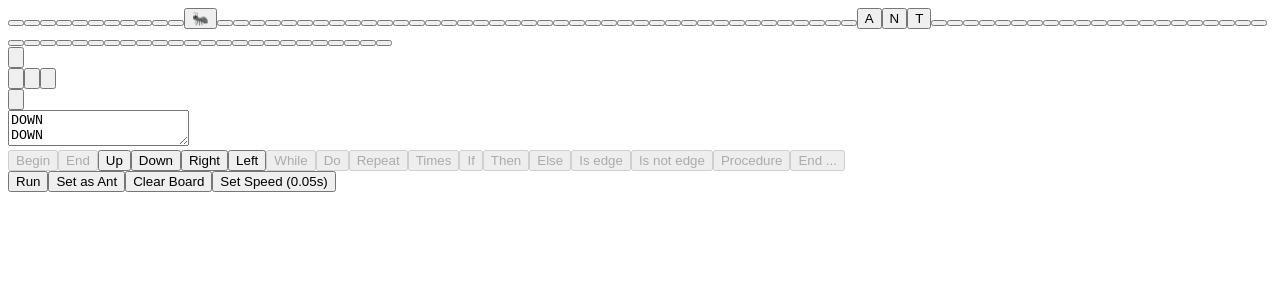
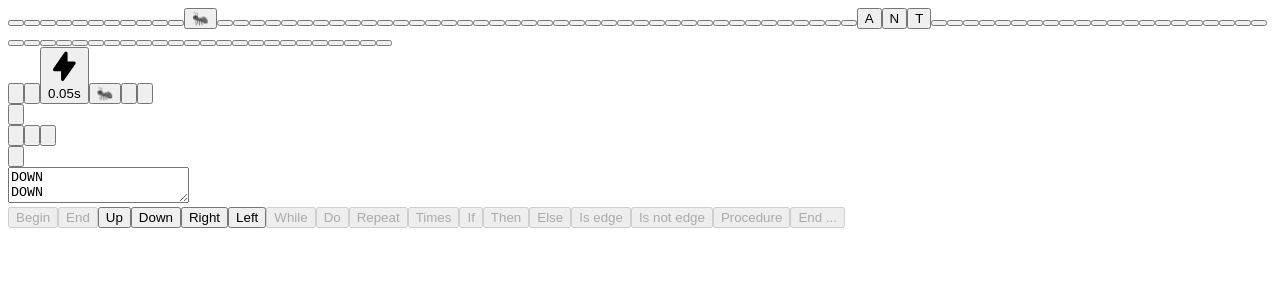
Before and after one commit to allindevelopers/executanti, a Nuxt app: page /furnica in a window 1280 px wide. Shown: the top 300 px of the page. Built offline with nearby package versions, Linux system fonts and the light colour scheme.

Commit message:
redesign everything

```diff
--- /dev/null
+++ b/components/bolt.component.vue
@@ -0,0 +1,13 @@
+<template>
+	<svg
+		xmlns="http://www.w3.org/2000/svg"
+		viewBox="0 0 20 20"
+		fill="currentColor"
+	>
+		<path
+			fill-rule="evenodd"
+			d="M11.3 1.046A1 1 0 0112 2v5h4a1 1 0 01.82 1.573l-7 10A1 1 0 018 18v-5H4a1 1 0 01-.82-1.573l7-10a1 1 0 011.12-.38z"
+			clip-rule="evenodd"
+		/>
+	</svg>
+</template>
--- a/components/button.component.ts
+++ b/components/button.component.ts
@@ -3,7 +3,7 @@ import { FunctionalComponent } from "@vue/runtime-dom";
 const Button: FunctionalComponent<any> = (props, { slots }) => {
 	const { class: className, ...rest } = props;
 	const classes = [
-		"bg-gray-100 active:bg-gray-200 px-4 py-2 uppercase disabled:text-gray-300",
+		"bg-white active:bg-gray-200 px-4 py-2 uppercase disabled:text-gray-300 hover:bg-gray-100",
 		className,
 	];
 	const newProps = { ...rest, class: classes };
--- /dev/null
+++ b/components/edit.component.vue
@@ -0,0 +1,16 @@
+<template>
+	<svg
+		xmlns="http://www.w3.org/2000/svg"
+		viewBox="0 0 20 20"
+		fill="currentColor"
+	>
+		<path
+			d="M17.414 2.586a2 2 0 00-2.828 0L7 10.172V13h2.828l7.586-7.586a2 2 0 000-2.828z"
+		/>
+		<path
+			fill-rule="evenodd"
+			d="M2 6a2 2 0 012-2h4a1 1 0 010 2H4v10h10v-4a1 1 0 112 0v4a2 2 0 01-2 2H4a2 2 0 01-2-2V6z"
+			clip-rule="evenodd"
+		/>
+	</svg>
+</template>
--- /dev/null
+++ b/components/play.component.vue
@@ -0,0 +1,13 @@
+<template>
+	<svg
+		xmlns="http://www.w3.org/2000/svg"
+		viewBox="0 0 20 20"
+		fill="currentColor"
+	>
+		<path
+			fill-rule="evenodd"
+			d="M10 18a8 8 0 100-16 8 8 0 000 16zM9.555 7.168A1 1 0 008 8v4a1 1 0 001.555.832l3-2a1 1 0 000-1.664l-3-2z"
+			clip-rule="evenodd"
+		/>
+	</svg>
+</template>
--- /dev/null
+++ b/components/question.component.vue
@@ -0,0 +1,13 @@
+<template>
+	<svg
+		xmlns="http://www.w3.org/2000/svg"
+		viewBox="0 0 20 20"
+		fill="currentColor"
+	>
+		<path
+			fill-rule="evenodd"
+			d="M18 10a8 8 0 11-16 0 8 8 0 0116 0zm-8-3a1 1 0 00-.867.5 1 1 0 11-1.731-1A3 3 0 0113 8a3.001 3.001 0 01-2 2.83V11a1 1 0 11-2 0v-1a1 1 0 011-1 1 1 0 100-2zm0 8a1 1 0 100-2 1 1 0 000 2z"
+			clip-rule="evenodd"
+		/>
+	</svg>
+</template>
--- /dev/null
+++ b/components/trash.component.vue
@@ -0,0 +1,13 @@
+<template>
+	<svg
+		xmlns="http://www.w3.org/2000/svg"
+		viewBox="0 0 20 20"
+		fill="currentColor"
+	>
+		<path
+			fill-rule="evenodd"
+			d="M9 2a1 1 0 00-.894.553L7.382 4H4a1 1 0 000 2v10a2 2 0 002 2h8a2 2 0 002-2V6a1 1 0 100-2h-3.382l-.724-1.447A1 1 0 0011 2H9zM7 8a1 1 0 012 0v6a1 1 0 11-2 0V8zm5-1a1 1 0 00-1 1v6a1 1 0 102 0V8a1 1 0 00-1-1z"
+			clip-rule="evenodd"
+		/>
+	</svg>
+</template>
--- a/nuxt.config.ts
+++ b/nuxt.config.ts
@@ -24,5 +24,8 @@ export default defineNuxtConfig({
 				href: "https://fav.farm/%F0%9F%90%9C",
 			},
 		],
+		bodyAttrs: {
+			class: "bg-amber-50",
+		},
 	},
 });
--- a/pages/furnica.vue
+++ b/pages/furnica.vue
@@ -2,7 +2,7 @@
 	<Container class="py-4 max-w-lg">
 		<div
 			ref="grid"
-			class="grid gap-px bg-gray-200 p-px grid-cols-10 grid-rows-10 text-lg sm:text-2xl"
+			class="grid gap-px bg-gray-200 grid-cols-10 grid-rows-10 text-lg sm:text-2xl rounded-xl border overflow-hidden"
 		>
 			<button
 				v-for="(cell, i) in cells"
@@ -13,22 +13,52 @@
 					{ 'bg-blue-100': cell.type === AntType },
 				]"
 				@focus="cellFocus(cell)"
-				@click="cellClick(cell)"
 			>
 				{{ cell.char }}
 			</button>
 		</div>
-		<div class="fixed bottom-0 right-0 md:static m-4">
+		<div
+			class="grid gap-px grid-cols-7 sm:grid-cols-10 my-4 border border-transparent"
+		>
+			<Control @click="run" class="rounded-l-xl" title="Run">
+				<PlayIcon class="h-6 w-6" />
+			</Control>
+			<Control @click="cellEdit" title="Edit focused cell">
+				<EditIcon class="h-6 w-6" />
+			</Control>
+			<Control
+				@click="setSpeed"
+				:title="`Set speed (${speed / 1000} seconds)`"
+				class="relative"
+			>
+				<BoltIcon class="h-6 w-6" />
+				<span
+					class="absolute lowercase text-gray-400 text-xs right-1 bottom-px"
+				>
+					{{ speed / 1000 }}s
+				</span>
+			</Control>
+			<Control @click="setAsAnt" title="Set current cell as Ant">
+				🐜
+			</Control>
+			<Control @click="clearBoard" title="Clear board">
+				<TrashIcon class="h-6 w-6" />
+			</Control>
+			<Control @click="helpClick" class="rounded-r-xl">
+				<QuestionIcon class="h-6 w-6" />
+			</Control>
+		</div>
+		<div class="fixed bottom-0 right-0 m-4">
 			<Joystick @click="joystickMove" v-model:record="record" />
 		</div>
-		<div class="mt-4 mx-auto flex p-px gap-px max-w-max bg-gray-200">
+		<div class="my-4 flex gap-px bg-gray-200 rounded-xl">
 			<textarea
-				class="flex-grow p-4 font-mono uppercase resize-none overflow-x-scroll"
+				class="flex-grow p-4 font-mono uppercase resize-none rounded-l-xl border-r-1"
 				placeholder="Code goes here..."
 				v-model="textarea"
 			></textarea>
-			<div class="grid gap-px place-content-start">
-				<Button disabled>Begin</Button>
+			<div class="grid gap-px border-r border-t border-b rounded-xl">
+				<Button disabled class="rounded-tr-xl">Begin</Button>
 				<Button disabled>End</Button>
 				<Button @click="textarea += 'UP\n'">Up</Button>
 				<Button @click="textarea += 'DOWN\n'">Down</Button>
@@ -44,20 +74,7 @@
 				<Button disabled>Is edge</Button>
 				<Button disabled>Is not edge</Button>
 				<Button disabled>Procedure</Button>
-				<Button disabled>End ...</Button>
-			</div>
-			<div class="grid gap-px content-start">
-				<div class="flex gap-px items-start">
-					<div class="grid">
-						<Button @click="run">Run</Button>
-						<Button @click="setAsAnt">Set as Ant</Button>
-						<Button @click="clearBoard">Clear Board</Button>
-						<Button @click="setSpeed">
-							Set Speed
-							<span class="lowercase">({{ speed / 1000 }}s)</span>
-						</Button>
-					</div>
-				</div>
+				<Button disabled class="rounded-br-xl">End ...</Button>
 			</div>
 		</div>
 	</Container>
@@ -67,6 +84,11 @@
 import Container from "~~/components/container.component";
 import Joystick from "~~/components/joystick.component.vue";
 import Button from "~~/components/button.component";
+import PlayIcon from "~~/components/play.component.vue";
+import TrashIcon from "~~/components/trash.component.vue";
+import BoltIcon from "~~/components/bolt.component.vue";
+import EditIcon from "~~/components/edit.component.vue";
+import QuestionIcon from "~~/components/question.component.vue";
 import {
 	AntType,
 	ArrowCodes,
@@ -124,13 +146,20 @@ function joystickMove(direction: ArrowCodes) {
 	moveAnt(direction);
 }
 
-function cellFocus(cell: Cell) {
+function cellFocus(cell?: Cell) {
 	focusedCell.value = cell;
 }
 
-function cellClick(cell: Cell) {
+function cellEdit() {
+	if (!focusedCell.value) return;
 	const newCell = getCharCell(getChar());
-	cells.value = cells.value.map((c) => (c !== cell ? c : newCell));
+	cells.value = cells.value.map((c) =>
+		c !== focusedCell.value ? c : newCell
+	);
+}
+
+function helpClick() {
+	window.alert("Guide coming soon!");
 }
 
 function moveAnt(direction: ArrowCodes): boolean {
@@ -155,21 +184,25 @@ function moveAnt(direction: ArrowCodes): boolean {
 }
 
 function getChar() {
-	const text = window.prompt();
+	const text = window.prompt("Enter a character for cell. Can be emoji");
 	if (!text) return;
 	const [firstSymbol] = Array.from(text);
 	return firstSymbol.length !== 1 ? firstSymbol : firstSymbol.toUpperCase();
 }
 
 function setSpeed() {
-	const text = window.prompt("Number of seconds");
+	const text = window.prompt("Number of seconds for Ant to run");
 	try {
 		speed.value = Number.parseFloat(text) * 1000;
 	} catch {}
 }
 
 function clearBoard() {
-	cells.value = createGrid({ size });
+	cells.value = createGrid({
+		size,
+		antIndex: Math.floor(Math.random() * size * size),
+	});
+	textarea.value = "";
 }
 
 async function run() {
@@ -241,4 +274,18 @@ onMounted(() => {
 	doc.addEventListener("keydown", listener);
 	onUnmounted(() => doc.removeEventListener("keydown", listener));
 });
+
+function Control(props: any, { slots }) {
+	const { class: className, ...rest } = props;
+	const classes = [
+		"rounded",
+		"shadow focus:shadow-lg active:shadow-lg hover:shadow-lg",
+		"flex items-center justify-center aspect-[1/1]",
+		"bg-white text-yellow-400",
+		"outline-none focus:ring-1 ring-yellow-400",
+		className,
+	];
+	const newProps = { ...rest, class: classes };
+	return h("button", newProps, slots);
+}
 </script>
```
